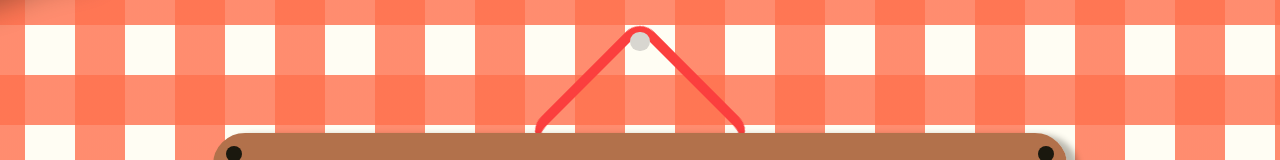
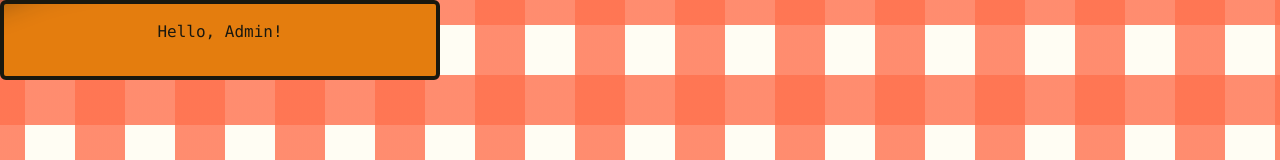
Before and after one commit to Bashguy/Large-Project, a React (Vite) app in the folder frontend/: page /admin_login in a window 1280 px wide. Before the commit this address led to /. Shown: the top 160 px of the page. Built offline with nearby package versions, Linux system fonts and the light colour scheme.

Commit message:
Admin Login Test
Testing for Admin Login Page

```diff
--- a/frontend/package.json
+++ b/frontend/package.json
@@ -10,7 +10,7 @@
     "preview": "vite preview"
   },
   "dependencies": {
-    "@tailwindcss/vite": "^4.0.14",
+    "@tailwindcss/vite": "^4.1.4",
     "@tanstack/react-query": "^5.72.2",
     "axios": "^1.8.4",
     "react": "^19.0.0",
@@ -18,7 +18,7 @@
     "react-parallax-tilt": "^1.7.287",
     "react-router-dom": "^7.4.0",
     "socket.io-client": "^4.8.1",
-    "tailwindcss": "^4.0.14",
+    "tailwindcss": "^4.1.4",
     "zustand": "^5.0.3"
   },
   "devDependencies": {
--- a/frontend/src/App.jsx
+++ b/frontend/src/App.jsx
@@ -1,5 +1,6 @@
 import { useEffect } from 'react'
 import { Routes, Route, Navigate } from 'react-router-dom'
+import Admin_Login from './pages/Admin_Login'
 import Background from './components/Background'
 import Register from './pages/Register'
 import Home from './pages/Home'
@@ -40,6 +41,7 @@ function App() {
           <Route path='/collection' element={<Collections />} />
           <Route path='/friends' element={<Friends />} />
           <Route path='/battle' element={<Battle />} />
+          <Route path='/admin_login' element={<Admin_Login />} />
           <Route path='/settings' element={<Settings />} />
         </Route>
 
--- /dev/null
+++ b/frontend/src/pages/Admin_Login.jsx
@@ -0,0 +1,11 @@
+const Admin_Login = () => {
+  return (
+    <div className="bg-amber-600 box-content h-10 w-100 border-4 p-4 rounded-md">
+
+        <h1 className="text-center font-mono">Hello, Admin!</h1>
+
+    </div>
+  )
+}
+
+export default Admin_Login
```
Also changed, not shown: 1 other file (tests, documents, lock files or other folders).
